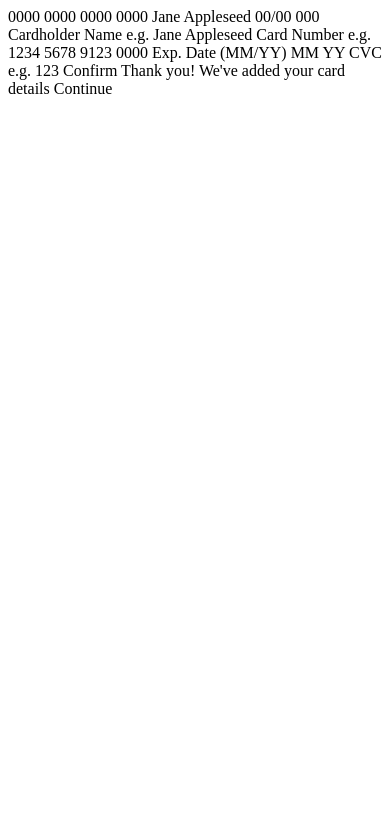
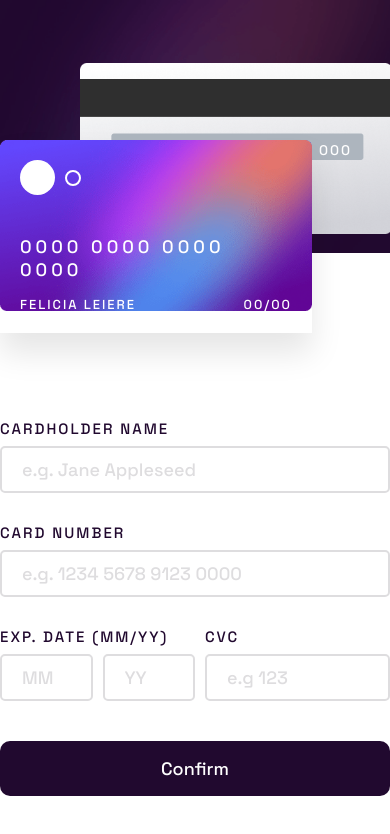
Before and after one commit to pilatech/interactive-card-details-form, a plain HTML site: page index.html in a window 390 px wide. Drawn offline with Linux system fonts and the light colour scheme.

Commit message:
mobile style

```diff
--- a/index.html
+++ b/index.html
@@ -6,38 +6,71 @@
 
   <link rel="icon" type="image/png" sizes="32x32" href="./images/favicon-32x32.png">
 
+  <link rel="preconnect" href="https://fonts.googleapis.com">
+ <link rel="preconnect" href="https://fonts.gstatic.com" crossorigin>
+ <link href="https://fonts.googleapis.com/css2?family=Space+Grotesk:wght@500&display=swap" rel="stylesheet">
+
   <link rel="stylesheet" href="style.css">
 
   <title>Frontend Mentor | Interactive card details form</title>
 </head>
 <body>
+  <div class="container">
+    <header class="cards">
+       <div class="card card--front">
+        <img src="images/bg-card-front.png" alt="card front" class="card__bg card__bg--front">
+         <div class="card__circles">
+          <span class="card__circle card__circle--large">&nbsp;</span>
+          <span class="card__circle card__circle--small">&nbsp;</span>
+         </div>
+         <p class="card__number">0000 0000 0000 0000</p>
+         <div class="card__details">
+          <h1 class="card__title">Felicia Leiere</h1>
+          <p class="card__exp">00/00</p>
+         </div>
+       </div>
+       <!-- card ends -->
+       <div class="card card--back">
+          <img src="images/bg-card-back.png" alt="card back" class="card__bg card__bg-back">
+          <p class="card__cvc">000</p>
+       </div>
+       <!-- another card ends -->
+    </header>
+    <main class="main">
+     <form class="form">
+       <p class="form__group">
+         <label for="name" class="input__label">Cardholder name</label>
+         <input type="text" placeholder="e.g. Jane Appleseed" id="name" class="form__input">
+       </p>
+       <p class="form__group">
+        <label class="input__label" for="number">Card number</label>
+        <input type="text" placeholder="e.g. 1234 5678 9123 0000" id="number" class="form__input">
+      </p>
 
-  0000 0000 0000 0000
-  Jane Appleseed
-  00/00
+      <div class="form__group-box">
+        <div class="form__group form__group--sub">
+           <p class="input__label">Exp. Date (MM/YY)</p>
+           <div class="form__group-sub-box">
+            <input class="form__input form__input--quarter" type="text" name="month" placeholder="MM">
+            <input class="form__input form__input--quarter" type="text" name="year" placeholder="YY">
+           </div>
+        </div>
+        <div class="form__group form__group--sub">
+          <label for="cvc" class="input__label">CVC</label>
+          <input type="text" placeholder="e.g 123" name="cvc" class="form__input form__input--half">
+        </div>
+      </div>
 
-  000
-
-  Cardholder Name
-  e.g. Jane Appleseed
-
-  Card Number
-  e.g. 1234 5678 9123 0000
-
-  Exp. Date (MM/YY)
-  MM
-  YY
-
-  CVC
-  e.g. 123
-
-  Confirm
-
-  <!-- Completed state start -->
-
-  Thank you!
-  We've added your card details
-  Continue
+      <button class="btn form__btn">Confirm</button>
+     </form>
+     <article class="thank-you">
+       <img src="images/icon-complete.svg" alt="checkmark" class="thank-you__icon">
+       <h2 class="thank-you__title">Thank you</h2>
+       <p class="thank-you__text text">We've added your card details</p>
+       <button class="btn thank-you__btn">Continue</button>
+     </article>
+    </main>
+  </div>
   <script src="script.js"></script>
 </body>
 </html>
--- a/style.css
+++ b/style.css
@@ -0,0 +1,173 @@
+*,
+*::after,
+*::before {
+ box-sizing: border-box;
+ margin: 0;
+ padding: 0;
+ font: inherit;
+}
+
+:root {
+ font-size: 62.5%;
+ --color-active-gradient-from: hsl(249, 99%, 64%);
+ --color-active-gradient-to: hsl(278, 94%, 30%);
+--color-alert: hsl(0, 100%, 66%);
+--color-white: hsl(0, 0%, 100%);
+--color-light-gray: hsl(270, 3%, 87%);
+--color-dark-gray: hsl(279, 6%, 55%);
+--color-cta: hsl(278, 68%, 11%);
+}
+
+body {
+ min-height: 100vh;
+ font-family: 'Space Grotesk', sans-serif;
+ font-size: 1.8rem;
+ background-image: url(images/bg-main-mobile.png);
+ background-repeat: no-repeat;
+ background-size: 100% 30%;
+}
+
+.container {
+ max-width: 40rem;
+ margin: 0 auto;
+ padding-top: 10rem;
+ margin-bottom: 10rem;
+}
+
+.card {
+ position: relative;
+ max-width: 80%;
+}
+
+.card--front {
+ z-index: 20;
+ padding: 2rem;
+ color: #fff;
+ transform: translate(0, 4rem);
+ box-shadow: 0 2rem 3rem rgba(0, 0, 0, .1);
+}
+
+.card--back {
+  transform: translate(8rem, -23rem);
+  display: flex;
+  flex-direction: row-reverse;
+}
+
+.card__circles {
+ display: flex;
+ align-items: center;
+ gap: 1rem;
+ margin-bottom: 4rem;
+}
+
+.card__circle {
+ border-radius: 50%;
+ display: block;
+}
+.card__circle--large {
+ width: 3.5rem;
+ height: 3.5rem;
+ background-color: #fff;
+}
+.card__circle--small {
+ height: 1.6rem;
+ width: 1.6rem;
+ border: 2px solid #fff;
+}
+
+.card__number {
+ letter-spacing: 4px;
+}
+
+.card__details {
+ display: flex;
+ justify-content: space-between;
+ text-transform: uppercase;
+ font-size: 1.3rem;
+ letter-spacing: 2px;
+ margin-top: 1.5rem;
+}
+
+.card__cvc {
+ margin-top: 7.8rem;
+ margin-right: 4rem;
+ font-size: 1.4rem;
+ color: #fff;
+ letter-spacing: 2px;
+}
+
+
+.card__bg {
+ width: 100%;
+ position: absolute;
+ top: 0;
+ left: 0;
+ z-index: -1;
+}
+
+.form__group {
+ margin-top: 3rem;
+}
+.form__input {
+ border-radius: 5px;
+ padding: 1rem 2rem;
+ width: 100%;
+ border: 2px solid var(--color-light-gray)
+}
+
+.form__input::placeholder {
+ color: var(--color-light-gray);
+}
+.form__group-box {
+ width: 100%;
+ display: flex;
+ align-items: flex-start;
+ gap: 1rem;
+}
+
+.form__group-box .form__group {
+ flex: 0 0 50%;
+}
+
+.form__group-sub-box {
+ display: flex;
+ gap: 1rem;
+}
+
+.form__input--half {
+  width: calc(100% - 1rem);
+}
+
+.input__label {
+ text-transform: uppercase;
+ color: var(--color-cta);
+ letter-spacing: 2px;
+ font-size: 1.5rem;
+ margin-bottom: .8rem;
+ display: block;
+ flex: 0 0 100%;
+}
+.error {
+ color: var(--color-alert);
+ font-size: 1.2rem;
+ margin-top: 5px;
+}
+.btn {
+ width: 100%;
+ padding: 1.6rem;
+ border: none;
+ border-radius: 1rem;
+ background: var(--color-cta);
+ color: #fff;
+ cursor: pointer;
+ display: block;
+ margin-top: 2.5rem;
+}
+
+.form__btn {
+ margin-top: 4rem;
+}
+
+.thank-you {
+ display: none;
+}
```
